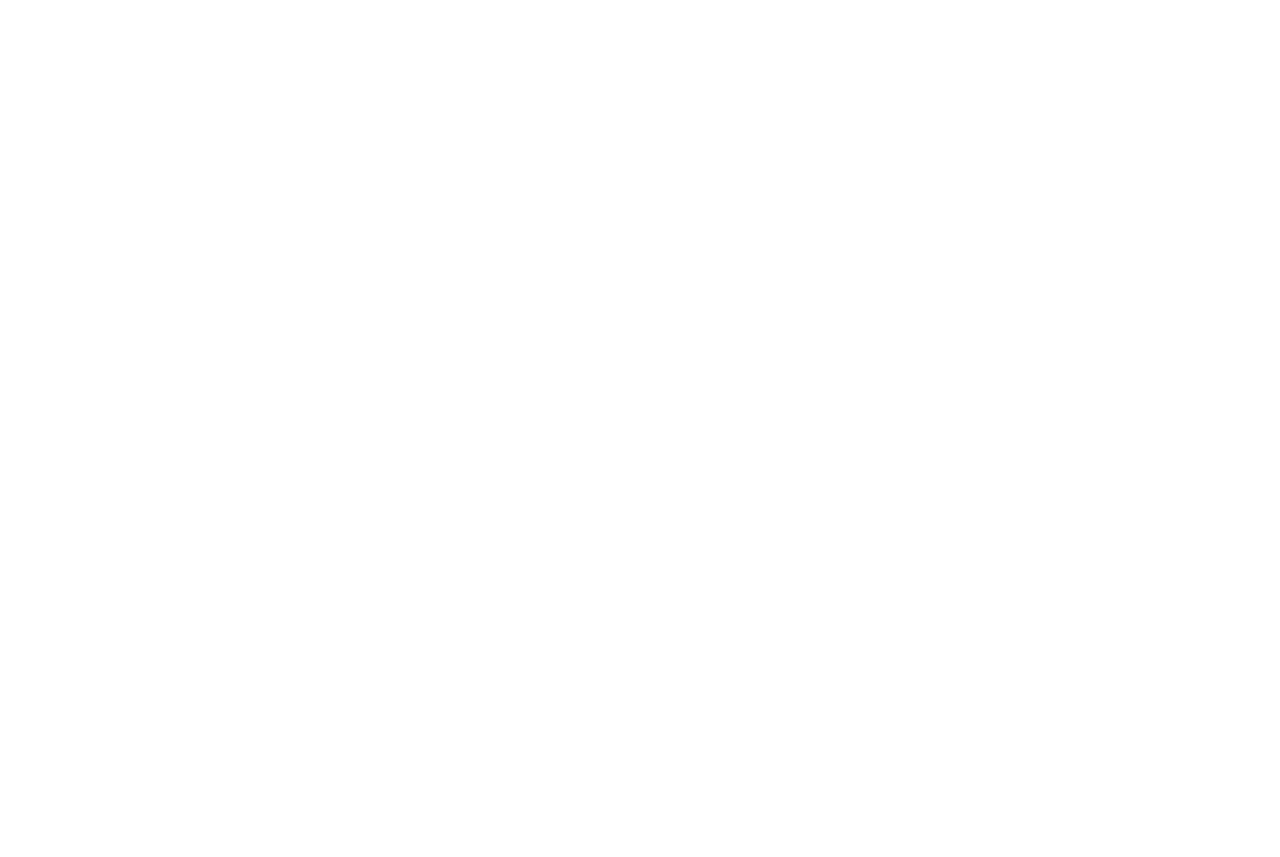
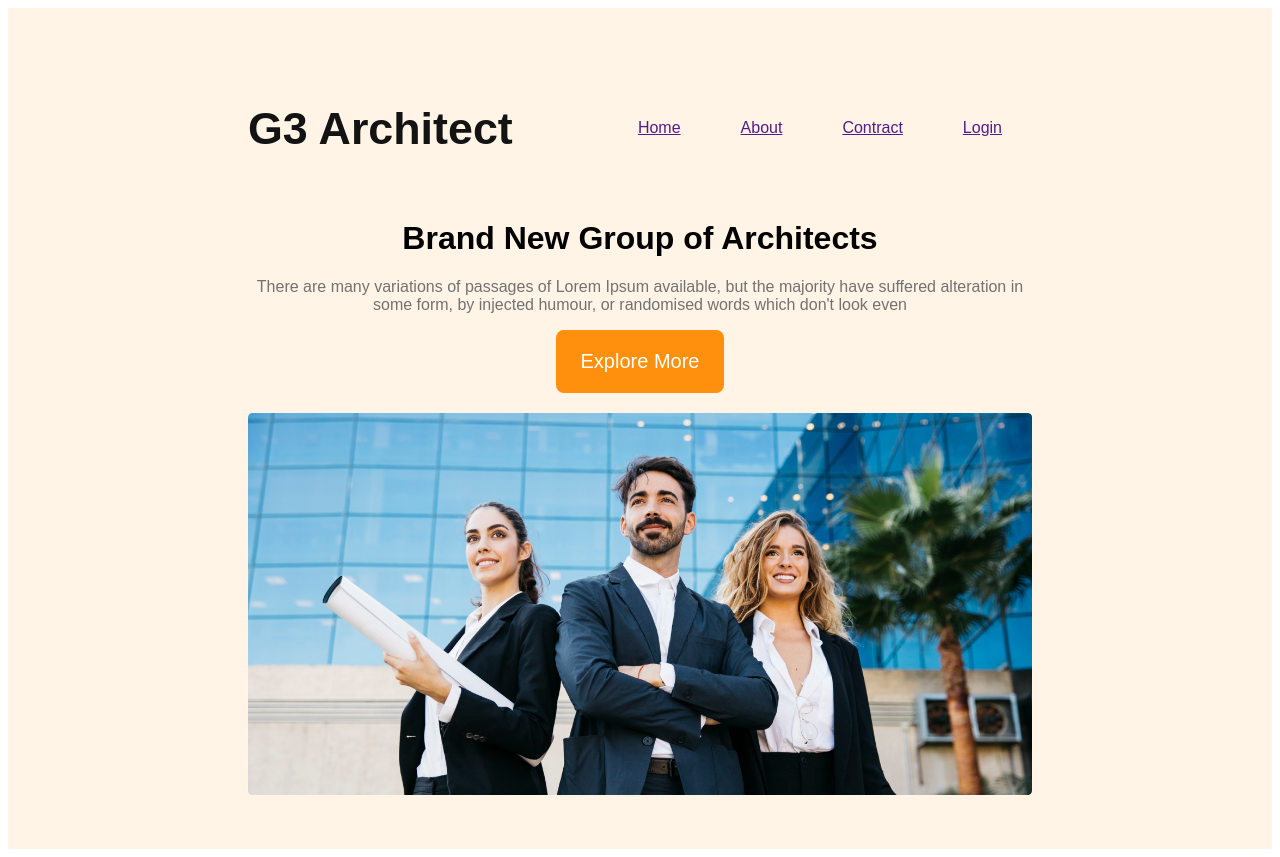
Before and after one commit to JihadIslam37/g3--architect-website, a plain HTML site: page index.html in a window 1280 px wide. Before the commit the page ends 800 px from the top, so only its background shows below. Drawn offline with Linux system fonts and the light colour scheme.

Commit message:
first commit

```diff
--- a/index.html
+++ b/index.html
@@ -7,6 +7,25 @@
     <link rel="stylesheet" href="styles/architect.css">
 </head>
 <body>
+    <header>
+        <nav>
+            <h3 class="nav-titel">G3 Architect</h3>
+            <ul>
+                <li><a href="">Home</a></li>
+                <li><a href="">About</a></li>
+                <li><a href="">Contract</a></li>
+                <li><a href="">Login</a></li>
+            </ul>
+        </nav>
+        <div class="banner">
+            <div class="banner-content">
+                <h1>Brand New Group of Architects </h1>
+                <p class="banner-description">There are many variations of passages of Lorem Ipsum available, but the majority have suffered alteration in some form, by injected humour, or randomised words which don't look even</p>
+                <button class="btn-prymary">Explore More</button>
+            </div>
 
+            <img src="images/banner.png" alt="">
+        </div>
+    </header>
 </body>
 </html>
--- a/styles/architect.css
+++ b/styles/architect.css
@@ -0,0 +1,80 @@
+/* shared styles */
+* {
+    font-family: 'Lato', sans-serif;
+font-family: 'Open Sans', sans-serif;
+font-family: 'Work Sans', sans-serif;
+}
+.btn-prymary{
+    border-radius: 8px;
+    background: #ff900e;
+    padding: 20px 25px;
+    color: #FFF;
+    font-size: 1.25rem;
+    cursor: pointer;
+    border: 0;
+}
+/* header styles */
+header{
+    background: rgba(255, 144, 14, 0.10);
+    padding: 50px 240px;
+}
+
+
+nav{
+    display: flex;
+    justify-content: space-between;
+    align-items: center;
+}
+.nav-titel{
+    font-size: 2.8rem;
+    font-weight: 700;
+    color: #131313;
+}
+nav > ul {
+    display: flex;
+}
+nav  li{
+    list-style: none;
+    margin: 30px;
+    font-weight: 500;
+    font-size: 1rem;
+}
+.banner-content{
+    max-width: 800px;
+    text-align: center;
+    margin: 0 auto;
+}
+.banner-title{
+    font-size: 4rem;
+    font-weight: 700;
+    color: #131313;
+}
+.banner-description{
+    color:#727272
+}
+.banner img{
+    margin-top: 20px;
+    width: 100%;
+}
+
+/* responsive media queries */
+/*mobile devices */
+@media screen and(max-with: 576px) {
+    header{
+        padding: 20px;
+    }
+    nav{
+        flex-direction: column;
+    }
+}
+
+/* tablet or media devices */
+@media screen and (min-width: 576px) and (max-with: 960px)
+{
+    hader{
+        padding: 20px;
+    }
+    nav{
+        flex-direction: column;
+    }
+}
```
